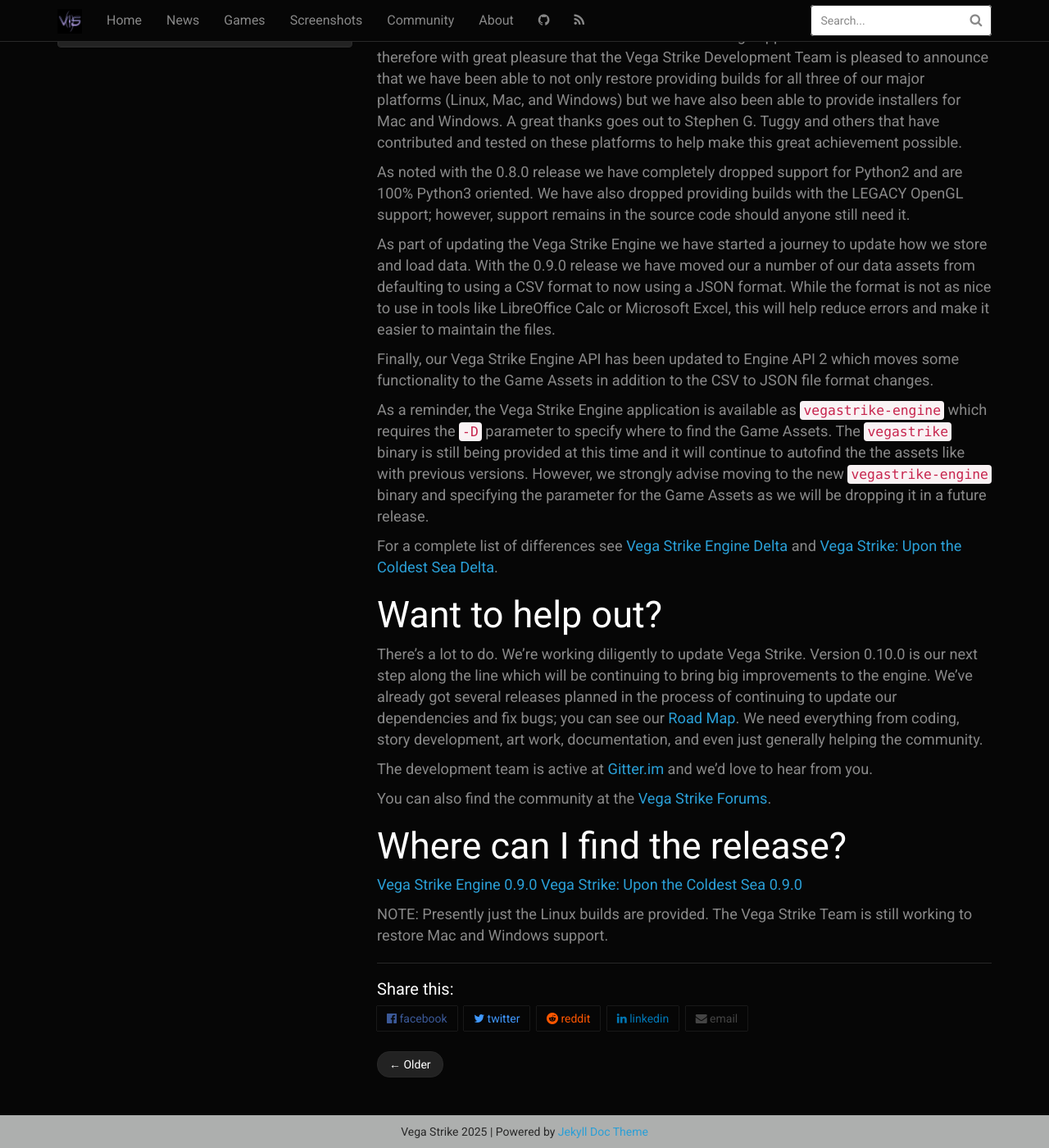
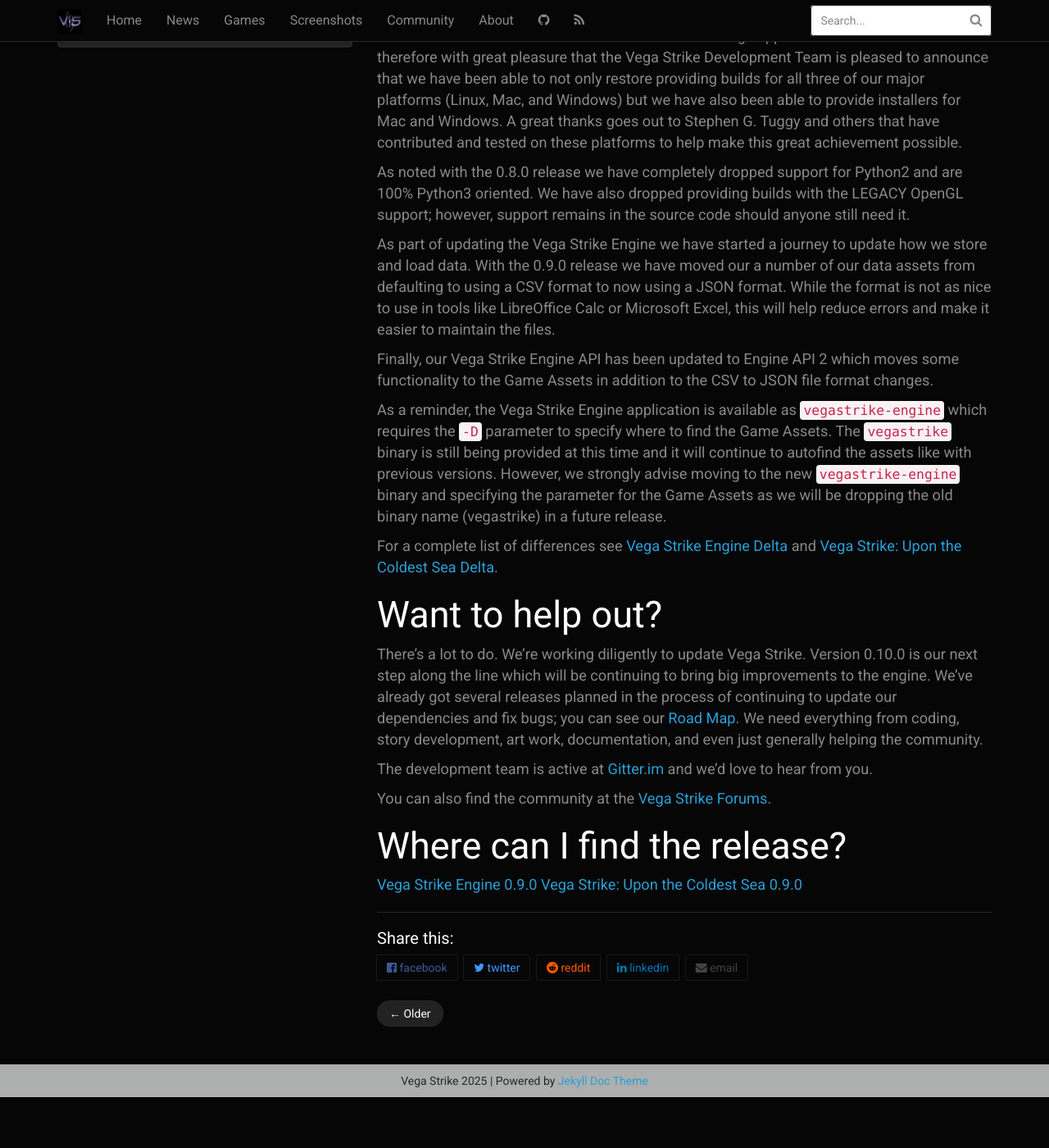
Before and after one commit to vegastrike/vegastrike.github.io, a Jekyll site: the page built from _posts/2025-04-03-vegastrike-0.9.0-release.md, in a window 1280 px wide and 1400 px high, scrolled down 504 px. Shown: the whole window at 82% size. Built offline with Jekyll 4.4.1, drawn with Linux system fonts in a browser that asks for light colours; after the commit the page ends 1842 px from its top, so only the background shows below that.

Commit message:
Peer Review
- fix a few typos
- remove unused URL
- remove note that no longer applied

```diff
--- a/_posts/2025-04-03-vegastrike-0.9.0-release.md
+++ b/_posts/2025-04-03-vegastrike-0.9.0-release.md
@@ -38,9 +38,9 @@
 addition to the CSV to JSON file format changes.
 
 As a reminder, the Vega Strike Engine application is available as `vegastrike-engine` which requires the `-D` parameter to specify
-where to find the Game Assets. The `vegastrike` binary is still being provided at this time and it will continue to autofind the
+where to find the Game Assets. The `vegastrike` binary is still being provided at this time and it will continue to autofind
 the assets like with previous versions. However, we strongly advise moving to the new `vegastrike-engine` binary and specifying
-the parameter for the Game Assets as we will be dropping it in a future release.
+the parameter for the Game Assets as we will be dropping the old binary name (vegastrike) in a future release.
 
 For a complete list of differences see [Vega Strike Engine Delta][vsedelta] and [Vega Strike: Upon the Coldest Sea Delta][vsutcsdelta].
 
@@ -60,9 +60,6 @@
 [Vega Strike Engine 0.9.0][vse]
 [Vega Strike: Upon the Coldest Sea 0.9.0][vsutcs]
 
-NOTE: Presently just the Linux builds are provided. The Vega Strike Team is still working to restore Mac and Windows support.
-
-[sf]: https://sourceforge.net/projects/vegastrike/
 [gh]: https://github.com/vegastrike
 [roadmap]: https://www.vega-strike.org/roadmap/
 [gitter]: https://gitter.im/vegastrike/community
```
